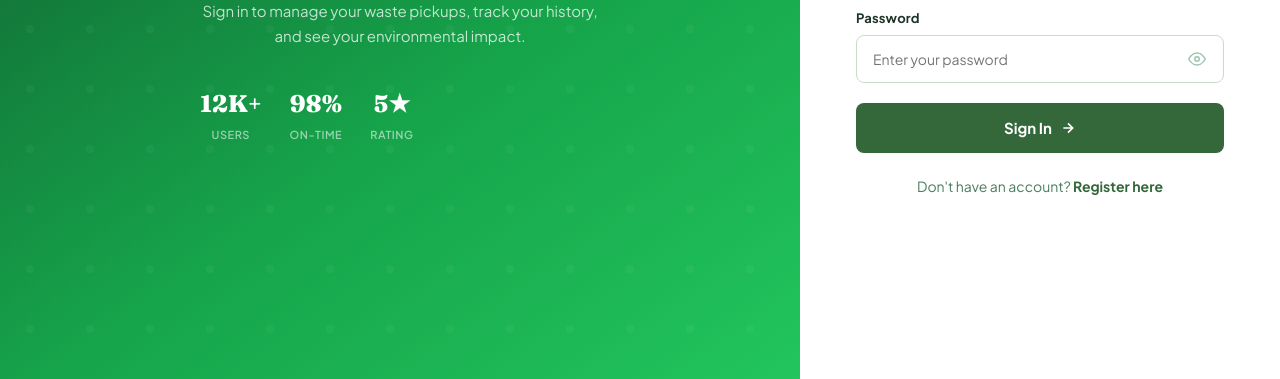
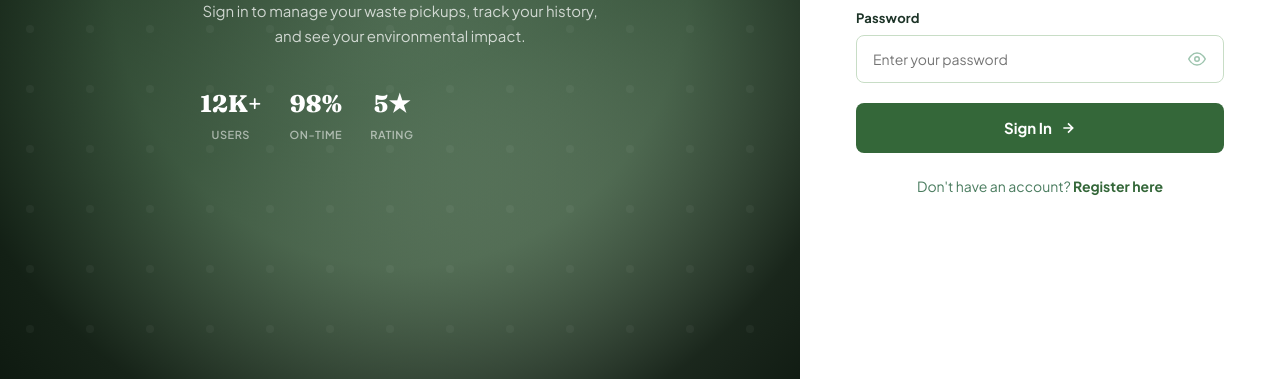
Before and after one commit to MahnoorAhmed999/EcoClean, a website: page public/login.html in a window 1280 px wide. Shown: the part 421-800 px from the top of the page. Drawn offline with Linux system fonts and the light colour scheme.

Commit message:
adjusted updates

```diff
--- a/public/login.html
+++ b/public/login.html
@@ -10,7 +10,20 @@
 
     .auth-left {
       flex: 1;
-      background: linear-gradient(145deg, #0F4C2A 0%, #16A34A 60%, #22c55e 100%);
+      background:
+        radial-gradient(ellipse 80% 80% at 50% 50%,
+          rgba(52,103,57,.18)  0%,
+          rgba(30,58,33,.55)  45%,
+          rgba(12,24,14,.92)  75%,
+          rgba(8,18,10,1.0)  100%
+        ),
+        linear-gradient(160deg,
+          rgba(8,20,10,.97)   0%,
+          rgba(22,42,25,.88) 30%,
+          rgba(40,76,45,.72) 60%,
+          rgba(72,120,70,.45) 85%,
+          rgba(105,160,100,.22) 100%
+        );
       display: flex; flex-direction: column; align-items: center; justify-content: center;
       padding: 60px 48px;
       position: relative; overflow: hidden;
```
Also changed, not shown: public/admin.html (+1 -4 lines), 1 other file.
